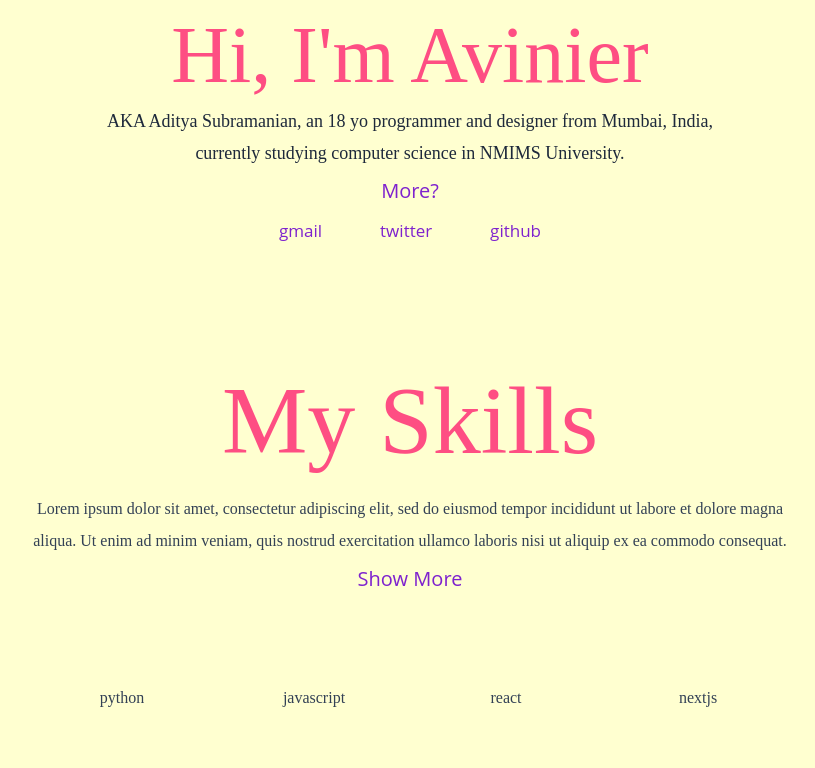
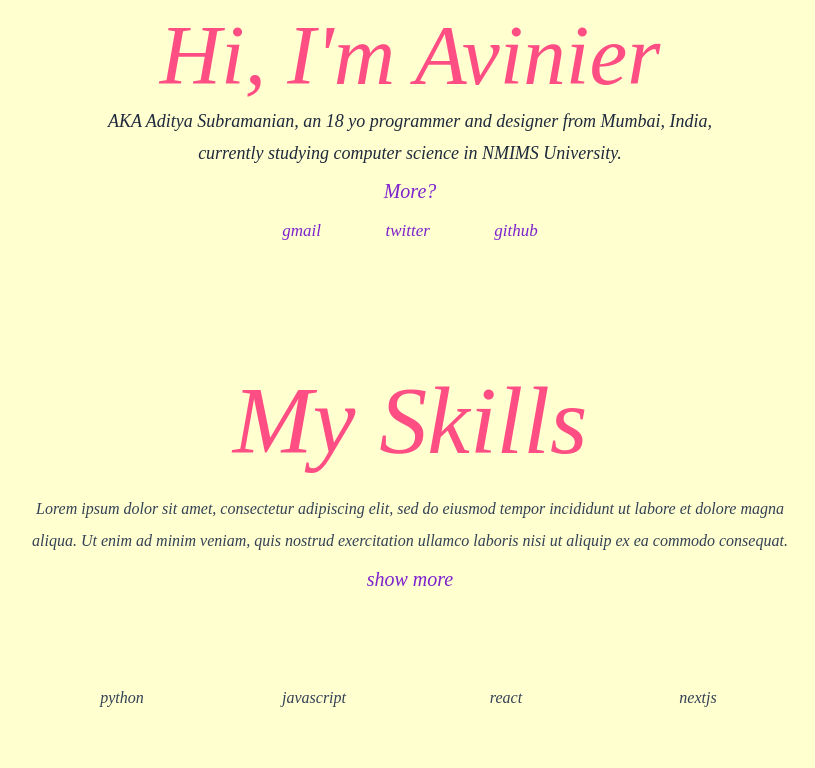
Before and after one commit to Avinier/Personal-Website, a React (Create React App) app: page / in a window 1280 px wide. Shown: the part 452-1220 px from the top of the page, without its empty margins (230-1045 px from the left). Built offline with nearby package versions, Linux system fonts and the light colour scheme.

Commit message:
v2 redesign - fonts

```diff
--- a/src/components/Hero.js
+++ b/src/components/Hero.js
@@ -56,7 +56,7 @@ export default function Hero(props) {
           className="object-cover rounded-full w-[400px] h-[400px] max-[768px]:h-[350px] max-[768px]:w-[350px] z-[5]"
         ></motion.img>
         <div className="w-[50%] pt-[20px] max-[786px]:w-[80%] max-[786px]:pt-[20px] z-10">
-          <h1 className="text-[5rem] text-center leading-[75px] pb-3 text-secondary dark:text-secondary--light max-[786px]:text-[4rem]">
+          <h1 className="text-[85px] text-center leading-[75px] pb-3 text-secondary dark:text-secondary--light max-[786px]:text-[4rem]">
             Hi, I'm Avinier
           </h1>
           <motion.p
--- a/src/components/Projects/Projects.js
+++ b/src/components/Projects/Projects.js
@@ -70,7 +70,7 @@ export default function Project(props) {
         From Web-Dev to ML, have played with several tech stacks. Can checkout
         all of my projects{" "}
         <Link isHref={true} href="https://github.com/Avinier">
-          here
+          <h3 className="text-[18px]">here</h3>
         </Link>
       </p>
       <div className="grid grid-cols-3 gap-y-[20px] w-[60%] pt-[20px] mx-auto">
--- a/src/components/Skills/SkillGallery.js
+++ b/src/components/Skills/SkillGallery.js
@@ -99,7 +99,7 @@ export default function SkillGallery() {
             className="text-center font-content pt-[30px] text-slate-50 dark:text-slate-700"
             key={item.id}
           >
-            {item.title}
+            <p>{item.title}</p>
           </motion.div>
         );
       })}
--- a/src/components/Skills/Skills.js
+++ b/src/components/Skills/Skills.js
@@ -59,7 +59,7 @@ export default function Skills() {
               setShowTable((showTable) => !showTable);
             }}
           >
-            {!showTable ? `Show More` : `Show Less`}
+            {!showTable ? `show more` : `show less`}
           </Link>
           <AnimatePresence>
             {showTable && (
--- a/src/components/UI/Footer.js
+++ b/src/components/UI/Footer.js
@@ -4,7 +4,7 @@ import Link from "./Link";
 export default function Footer() {
   return (
     <div className="bg-main dark:bg-main--light absolute w-[100%]">
-      <p className="font-content font-[800] text-secondary dark:text-secondary--light text-center p-[20px] tracking-wider">
+      <p className="text-secondary dark:text-secondary--light text-center p-[20px] tracking-wider">
         Made by{" "}
         <Link isHref={true} color={"#FE4E83"}>
           Avinier
--- a/src/components/UI/Link.js
+++ b/src/components/UI/Link.js
@@ -24,7 +24,7 @@ export function StyleOfLink(props) {
       <motion.button
         layouts
         onClick={props.clickHandler}
-        className="font-subheading text-pastel--purple dark:text-purple-700 hover:cursor-pointer"
+        className="text-accent dark:text-purple-700 hover:cursor-pointer"
         onHoverStart={() => {
           setAnimateLink(true);
         }}
@@ -32,7 +32,7 @@ export function StyleOfLink(props) {
           setAnimateLink(false);
         }}
       >
-        {props.children}
+        <h3>{props.children}</h3>
         <motion.div
           variants={linkVars}
           animate={animateLink ? "onStage" : "offStage"}
--- a/src/components/UI/Orb.js
+++ b/src/components/UI/Orb.js
@@ -14,7 +14,7 @@ export default function Orb(props) {
 
   return (
     <motion.div
-      className="w-[50px] h-[50px] hover:cursor-pointer font-black dark:text-main text-white"
+      className="w-[50px] h-[50px] hover:cursor-pointer dark:text-slate-800 text-white"
       onClick={scrollToIndex}
     >
       <h4 className="text-[25px]">{props.name}</h4>
--- a/src/components/UI/Toggler.js
+++ b/src/components/UI/Toggler.js
@@ -7,7 +7,7 @@ export default function Toggler(props) {
       className="absolute top-[15px] left-[85%] max-[768px]:left-[5%] max-[768px]:top-[35px] z-10 hover:cursor-pointer dark:text-main text-white"
       onClick={props.clickHandler}
     >
-      <h4 className="text-[25px]">T</h4>
+      <h4 className="text-[25px] italic">T</h4>
     </motion.div>
   );
 }
--- a/src/index.css
+++ b/src/index.css
@@ -3,19 +3,30 @@
 @tailwind utilities;
 
 @import url('https://fonts.googleapis.com/css2?family=Playfair+Display:ital,wght@0,900;1,900&display=swap');
+@import url('https://fonts.googleapis.com/css2?family=Playfair+Display:ital,wght@1,600&display=swap');
 @import url('https://fonts.googleapis.com/css2?family=Poppins:wght@500&display=swap');
 
 h1 {
   font-family: 'Playfair Display';
+  font-weight: 900;
+  font-style: italic;
+}
+
+h3 {
+  font-family: 'Playfair Display';
+  font-style: italic;
+  font-weight: 600;
 }
 
 h4 {
   font-family: 'Playfair Display';
-  font-style: italic;
+  font-weight: 600;
+
 }
 
 p {
   font-family: 'Poppins';
+  font-style: italic;
 }
 
 @font-face {
```
